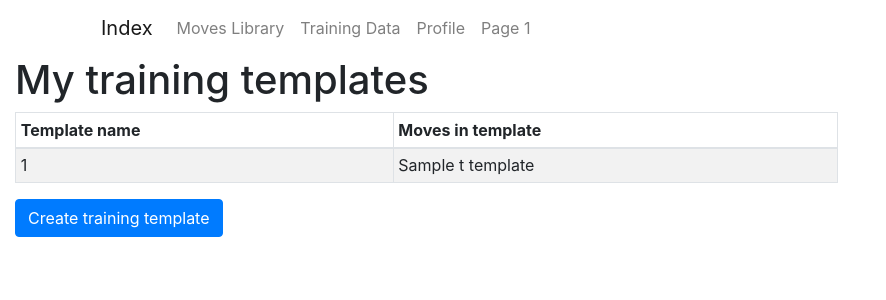
After one commit to ylireetta/tsoha-harkka, a Flask app: template templates/trainingdata.html in a window 1280 px wide. The commit adds this page. Shown: the top 300 px of the page, without its empty margins (0-886 px from the left). Run offline with Flask 3, Linux system fonts and the light colour scheme; the template is opened without the code that fills it: most values are stand-ins (such as "Sample title", 1, 10 or a date in 2020); some libraries are stand-ins or nearby versions.

Commit message:
Users can create and inspect their own training templates on a dedicated page.

```diff
--- a/app.py
+++ b/app.py
@@ -3,5 +3,6 @@ from flask import Flask
 
 APP = Flask(__name__)
 APP.secret_key = getenv("SECRET_KEY")
+APP.templates_auto_reload = True
 
 import routes
--- a/static/javascript.js
+++ b/static/javascript.js
@@ -13,3 +13,8 @@ function toggleVisibility(elementId) {
         ? element.style.display = "block"
         : element.style.display = "none"
 }
+
+// Multiselect allowed for dropdown lists.
+$(document).ready(function() {
+    $(".selectpicker").selectpicker();
+});
--- a/templates/baselayout.html
+++ b/templates/baselayout.html
@@ -1,6 +1,10 @@
 <!DOCTYPE html>
 <link rel="stylesheet" href="https://stackpath.bootstrapcdn.com/bootstrap/4.5.0/css/bootstrap.min.css">
 <link rel="stylesheet" href="./static/styles.css">
+<link rel="stylesheet" href="https://cdnjs.cloudflare.com/ajax/libs/bootstrap-select/1.13.1/css/bootstrap-select.css" />
+<script src="https://ajax.googleapis.com/ajax/libs/jquery/2.1.1/jquery.min.js"></script>
+<script src="https://stackpath.bootstrapcdn.com/bootstrap/4.1.1/js/bootstrap.bundle.min.js"></script>
+<script src="https://cdnjs.cloudflare.com/ajax/libs/bootstrap-select/1.13.1/js/bootstrap-select.min.js"></script>
 <script src="./static/javascript.js"></script>
 <title>TSOHA Trainer's App - {% block title %}{% endblock %}</title>
 
@@ -12,7 +16,7 @@
                 <a class="nav-link" href="/moveslibrary">Moves Library</a>
             </li>
             <li class="nav-item">
-                <a class="nav-link" href="#">Training Sessions</a>
+                <a class="nav-link" href="/trainingdata">Training Data</a>
             </li>
             <li class="nav-item">
                 <a class="nav-link" href="/profile">Profile</a>
--- /dev/null
+++ b/templates/trainingdata.html
@@ -0,0 +1,50 @@
+{% extends "baselayout.html" %}
+
+
+{% block title %}Training Data{% endblock %}
+
+{% block content %}
+
+<div class="col-8">
+    <h1>My training templates</h1>
+    <table id="trainingtemplates" class="table table-striped table-bordered table-sm" cellspacing="0" width="100%">
+        <thead>
+            <tr>
+                <th class="th-sm">Template name</th>
+                <th class="th-sm">Moves in template</th>
+            </tr>
+        </thead>
+        <tbody>
+            {% for t_template in complete_templates %}
+            <tr>
+                <td>{{t_template[0]}}</td>
+                <td>{{t_template[1]}}</td>
+            </tr>
+            {% endfor %}
+        </tbody>
+    </table>
+
+    <button type="button" class="btn btn-primary" onclick="toggleVisibility('hiddendiv')">Create training template</button>
+    <div id="hiddendiv">
+        <form action="/createtemplate" method="POST">
+            <div class="form-group col-6">
+                <label for="template_name">Template name:</label>
+                <input type="text" class="form-control" name="template_name" id="template_name">
+            </div>
+            <div class="form-group col-6">
+                <label for="selected_moves">Select moves for template:</label>
+                <select name="selected_moves" id="selected_moves" class="selectpicker" multiple>
+                    {% for move in moves %}
+                        <option value={{move.id}}>{{move.move_name}}</option>
+                    {% endfor %}
+
+                </select>
+            </div>
+            <div class="form-group col-6">
+                <button type="submit" class="btn btn-primary">Save template</button>
+            </div>
+        </form>
+    </div>
+</div>
+
+{% endblock %}
```
Also changed, not shown: routes.py (+48 -0 lines), schema.sql (+13 -2 lines), templates.py (added, +25 -0 lines), templates/profile.html (indentation only).
